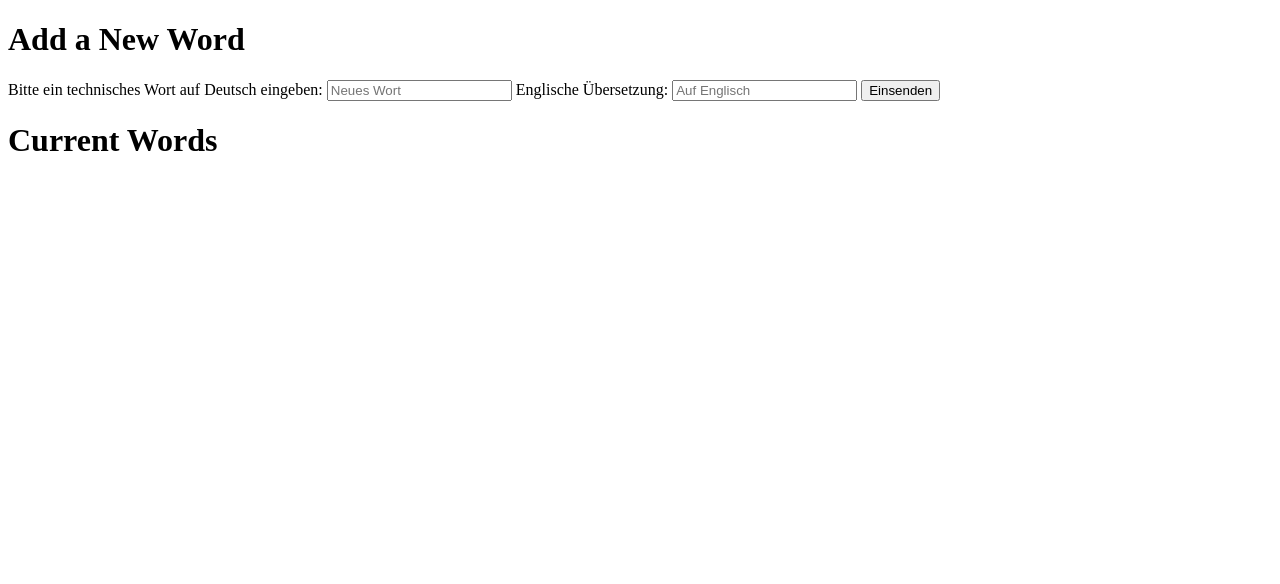
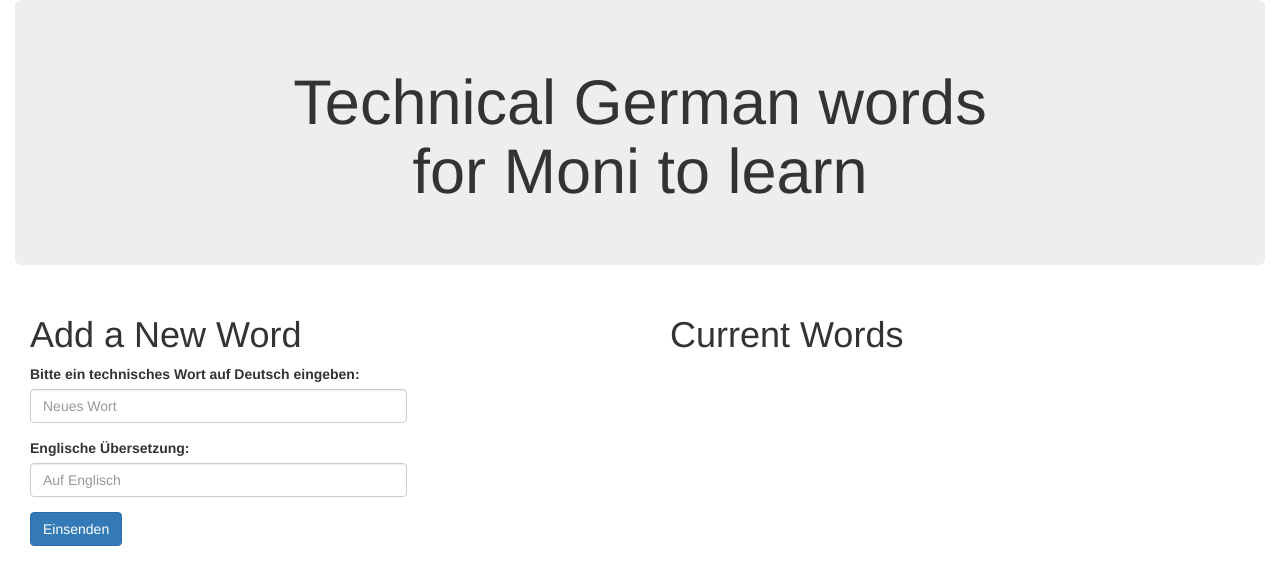
Before and after one commit to monifrancesca/technisch, a website: page public/views/index.html at #/word in a window 1280 px wide. Drawn offline with Linux system fonts and the light colour scheme; no server answers.

Commit message:
Bootstrapped

```diff
--- a/public/scripts/controllers/wordcontroller.js
+++ b/public/scripts/controllers/wordcontroller.js
@@ -26,8 +26,7 @@ myApp.controller('WordController', ['$scope', '$http', 'DataFactory', function($
     //console.log('info in controller', newWord);
     $scope.dataFactory.sendNewWord(newWord).then(function() {
       $scope.dataFactory.getNewWord().then(function() { //go to the data factory and run this function. come back to write the .then when you have the results stored in the data factory.
-        $scope.newWord = $scope.dataFactory.getWordVariable();
-          console.log()// get the data from this function in the data factory and assign it to words (ng-repeat variable) to use in the html ng-repeat
+        $scope.newWord = $scope.dataFactory.getWordVariable(); // get the data from this function in the data factory and assign it to words (ng-repeat variable) to use in the html ng-repeat
       });
     }); // send newWord variable to this function in the data factory
 
--- a/public/scripts/factories/datafactory.js
+++ b/public/scripts/factories/datafactory.js
@@ -15,7 +15,7 @@ myApp.factory('DataFactory', ['$http', function($http) {
   var retrieveWord = function() {
     var promise = $http.get('/word/').then(function(response) { // go to the GET in word module and wait for a response. then use that data in this next function.
       newWord = response.data; // save those results to the word variable and go back to the controller
-      console.log("inside the retrieveWord", newWord); // newWord is an array of word objects
+      //console.log("inside the retrieveWord", newWord); // newWord is an array of word objects
     });
     return promise; // needed to wrap up this function
   };
--- a/public/styles/stylesheet.css
+++ b/public/styles/stylesheet.css
@@ -0,0 +1,3 @@
+body {
+    font-family: 'Montserrat', sans-serif;
+}
--- a/public/views/index.html
+++ b/public/views/index.html
@@ -2,6 +2,8 @@
 <html lang="en">
 <head>
     <meta charset="UTF-8">
+    <meta http-equiv="X-UA-Compatible" content="IE=edge">
+    <meta name="viewport" content="width=device-width, initial-scale=1">
     <title>Technisch</title>
     <script type="text/javascript" src="../vendors/angular.min.js"></script>
     <script type="text/javascript" src="../vendors/angular-route.min.js"></script>
@@ -10,6 +12,7 @@
     <script type="text/javascript" src="../scripts/controllers/wordcontroller.js"></script>
     <script type="text/javascript" src="../scripts/controllers/maincontroller.js"></script>
 
+    <link href="../vendors/bootstrap.min.css" rel="stylesheet">
     <script type="text/javascript" src="../vendors/jquery.min.js"></script>
     <script type="text/javascript" src="../vendors/bootstrap.min.js"></script>
     <link href='https://fonts.googleapis.com/css?family=Montserrat:400,700' rel='stylesheet' type='text/css'>
@@ -17,7 +20,9 @@
 <body ng-app="myApp">
 
     <div class="container-fluid">
-        <heading></heading>
+        <div class="jumbotron text-center">
+            <h1>Technical German words <br />for Moni to learn</h1>
+        </div>
         <main ng-view></main>
     </div>
 
--- a/public/views/templates/word.html
+++ b/public/views/templates/word.html
@@ -1,21 +1,28 @@
 <div class="row">
     <div class="col-md-6">
         <!-- add a new word -->
+        <div class="col-md-8">
             <form class="form-group">
                 <h1>Add a New Word</h1>
+                <div class="form-group">
                     <label for="newWord">Bitte ein technisches Wort auf Deutsch eingeben:</label>
-            <input type="text" id="newWord" ng-model="newWord" placeholder="Neues Wort" />
+                    <input type="text" class="form-control" id="newWord" ng-model="newWord" placeholder="Neues Wort" />
+                </div>
+                <div class="form-group">
                     <label for="description">Englische Übersetzung:</label>
-            <input type="text" id="description" ng-model="description" placeholder="Auf Englisch" />
+                    <input type="textarea" class="form-control" rows="3" id="description" ng-model="description" placeholder="Auf Englisch" />
+                </div>
                     <!--submit button-->
-            <button id="word_submit" ng-click="saveNewWord()" type="button">Einsenden</button>
+                <button id="word_submit" class="btn btn-primary" ng-click="saveNewWord()" type="button">Einsenden</button>
             </form>
+        </div>
     </div>
     <div class="col-md-6">
         <!-- get all words and show them on the DOM -->
+        <div class="col-md-8">
             <h1>Current Words</h1>
             <div ng-repeat="word in words">
-            <dl class="dl-horizontal">
+                <dl class="dl">
                     <dt>{{word.word}}</dt>
                     <dd>{{word.description}}</dd>
                 </dl>
@@ -25,3 +32,4 @@
             </div>
         </div>
     </div>
+</div>
```
Also changed, not shown: 1 other file. Lines whose indentation alone changed are shown as unchanged.
